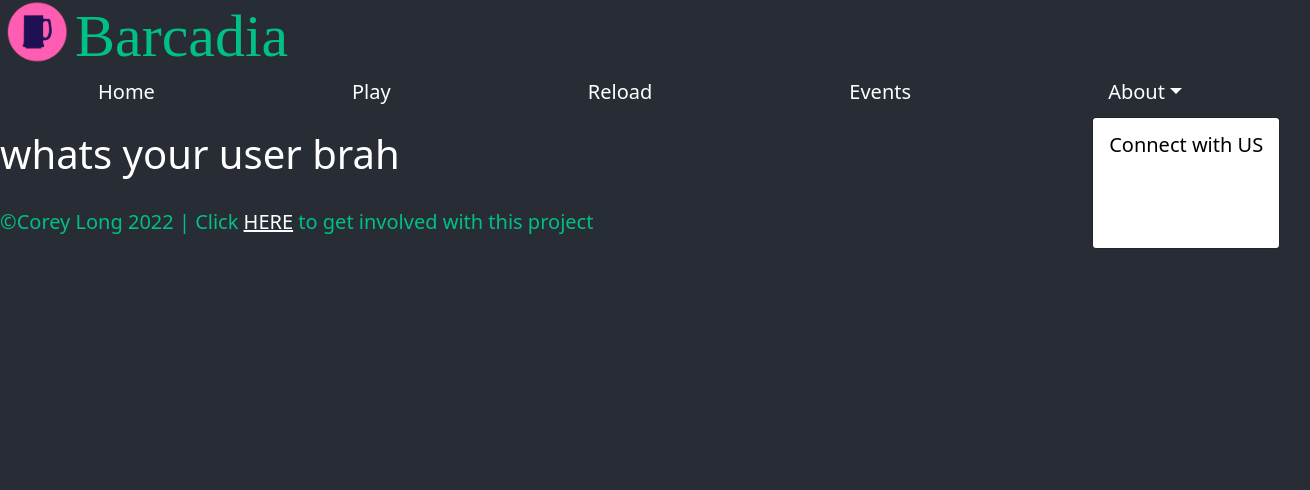
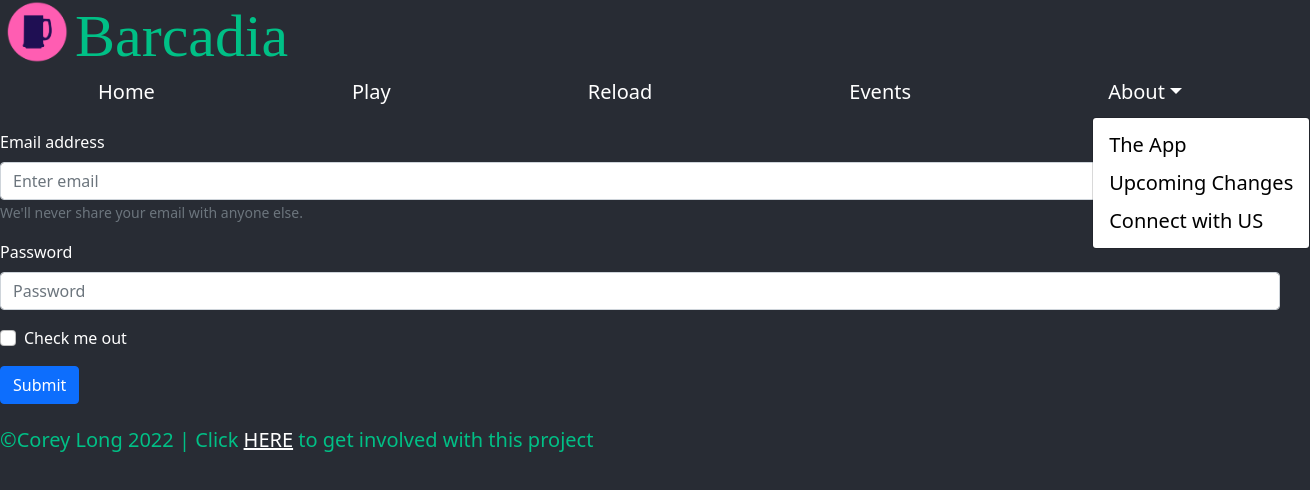
Before and after one commit to CoreyLongDev/BarCadia, a React (Create React App) app: page /Login in a window 1280 px wide. Both pictures are taken after a click on the button "About". Shown: the top 490 px of the page, 1310 px wide, since content can reach past the window. Built offline with nearby package versions, Linux system fonts and the light colour scheme.

Commit message:
massive changes all-around. all tested. login page added with basics. upcoming page created. github link added to footer contribution link. header cleaned up from addition of dropdown

```diff
--- a/src/App.js
+++ b/src/App.js
@@ -12,6 +12,7 @@ import NotFoundPage from './Pages/NotFoundPage';
 import Member from './Pages/Member';
 import Header from './Components/Header/Header';
 import Footer from './Components/Footer/Footer';
+import Upcoming from './Pages/Upcoming';
 
 function App() {
   return (
@@ -25,8 +26,9 @@ function App() {
           <Route path='/Reload' element={<Reload />} />
           <Route path='/Events' element={<Events />} />
           <Route path='/About' element={<About />} />
+          <Route path='/Upcoming' element={<Upcoming />} />
+          <Route path='/Connect' element={<Connect />} />
           <Route path='/Login' element={<Login />} />
-          <Route path='/Connect' element={<Connect />} />
           <Route path='/Member' element={<Member />} />
           <Route path='*' element={<NotFoundPage />} />
         </Routes>
--- a/src/Components/Footer/Footer.js
+++ b/src/Components/Footer/Footer.js
@@ -6,7 +6,7 @@ const Footer = () => {
     return(
         <>
         <br />
-        <h5 id="footie">©Corey Long 2022 | Click <a href=''>HERE</a> to get involved with this project</h5>
+        <h5 id="footie">©Corey Long 2022 | Click <a href='https://github.com/CoreyLongDev/BarCadia'>HERE</a> to get involved with this project</h5>
         </>
     )
 }
--- a/src/Components/Header/Header.css
+++ b/src/Components/Header/Header.css
@@ -24,6 +24,6 @@ a:hover {
     max-height: 75px;
     float: left;
 }
-#testing {
+.dropDown {
     color: black !important;
 }
--- a/src/Components/Header/Header.js
+++ b/src/Components/Header/Header.js
@@ -6,7 +6,7 @@ import Logo from '../Header/barcadiaLogo.png'
 const Header = () => {
     return(
         <>
-        <img id="logo" src={Logo} />
+        <img id="logo" src={Logo} alt=''/>
         <h1 id="header">Barcadia</h1>
         <br />
         <Navbar>
@@ -15,13 +15,10 @@ const Header = () => {
               <Nav.Link href="./Play">Play</Nav.Link>
               <Nav.Link href="./Reload">Reload</Nav.Link>
               <Nav.Link href="./Events">Events</Nav.Link>
-            {/* <Nav.Link href="./About">About Us</Nav.Link> */}
               <NavDropdown title="About" id="basic-nav-dropdown" >
-              <NavDropdown.Item id="testing" href="./Connect">Connect with US</NavDropdown.Item>
-              <NavDropdown.Item href="#action/3.2">
-                Another action
-              </NavDropdown.Item>
-              <NavDropdown.Item href="#action/3.3">Something</NavDropdown.Item>
+              <NavDropdown.Item className="dropDown" href="./About">The App</NavDropdown.Item>
+              <NavDropdown.Item className="dropDown" href="./Upcoming">Upcoming Changes</NavDropdown.Item>
+              <NavDropdown.Item className="dropDown" href="./Connect">Connect with US</NavDropdown.Item>
               </NavDropdown>
             </Container>
         </Navbar>
--- a/src/Pages/Events.js
+++ b/src/Pages/Events.js
@@ -2,7 +2,7 @@ import React from "react";
 
 const Events = () => {
     return(
-        <h1>events happnin brah</h1>
+        <h1>current calander events from SQL here</h1>
     )
 }
 
--- a/src/Pages/Login.js
+++ b/src/Pages/Login.js
@@ -1,14 +1,29 @@
-import React from "react";
+import React from 'react';
+import { Button, Form } from 'react-bootstrap';
 
-const Login = () => {
-    return(
-        <h1>whats your user brah</h1>
-    )
+function MemberLogin() {
+  return (
+    <Form>
+      <Form.Group className="mb-3" controlId="formBasicEmail">
+        <Form.Label>Email address</Form.Label>
+        <Form.Control type="email" placeholder="Enter email" />
+        <Form.Text className="text-muted">
+          We'll never share your email with anyone else.
+        </Form.Text>
+      </Form.Group>
+
+      <Form.Group className="mb-3" controlId="formBasicPassword">
+        <Form.Label>Password</Form.Label>
+        <Form.Control type="password" placeholder="Password" />
+      </Form.Group>
+      <Form.Group className="mb-3" controlId="formBasicCheckbox">
+        <Form.Check type="checkbox" label="Check me out" />
+      </Form.Group>
+      <Button variant="primary" type="submit">
+        Submit
+      </Button>
+    </Form>
+  );
 }
 
-
-
-
-
-
-export default Login;
+export default MemberLogin;
--- a/src/Pages/Member.js
+++ b/src/Pages/Member.js
@@ -2,7 +2,7 @@ import React from "react";
 
 const Member = () => {
     return(
-        <h1>you logged in brah</h1>
+        <h1>member page coming soon - phase 2</h1>
     )
 }
 
--- a/src/Pages/Play.js
+++ b/src/Pages/Play.js
@@ -2,7 +2,7 @@ import React from "react";
 
 const Play = () => {
     return(
-        <h1>what machines we got to play brah</h1>
+        <h1>current arcade list from SQL here</h1>
     )
 }
 
--- a/src/Pages/Reload.js
+++ b/src/Pages/Reload.js
@@ -2,7 +2,7 @@ import React from "react";
 
 const Reload = () => {
     return(
-        <h1>get drunk brah</h1>
+        <h1>current drinks SQL here</h1>
     )
 }
 
--- /dev/null
+++ b/src/Pages/Upcoming.js
@@ -0,0 +1,9 @@
+import React from "react";
+
+const Upcoming = () => {
+    return(
+        <h1>Testing Upcoming</h1>
+    )
+}
+
+export default Upcoming
```
Lines whose indentation alone changed are shown as unchanged.
